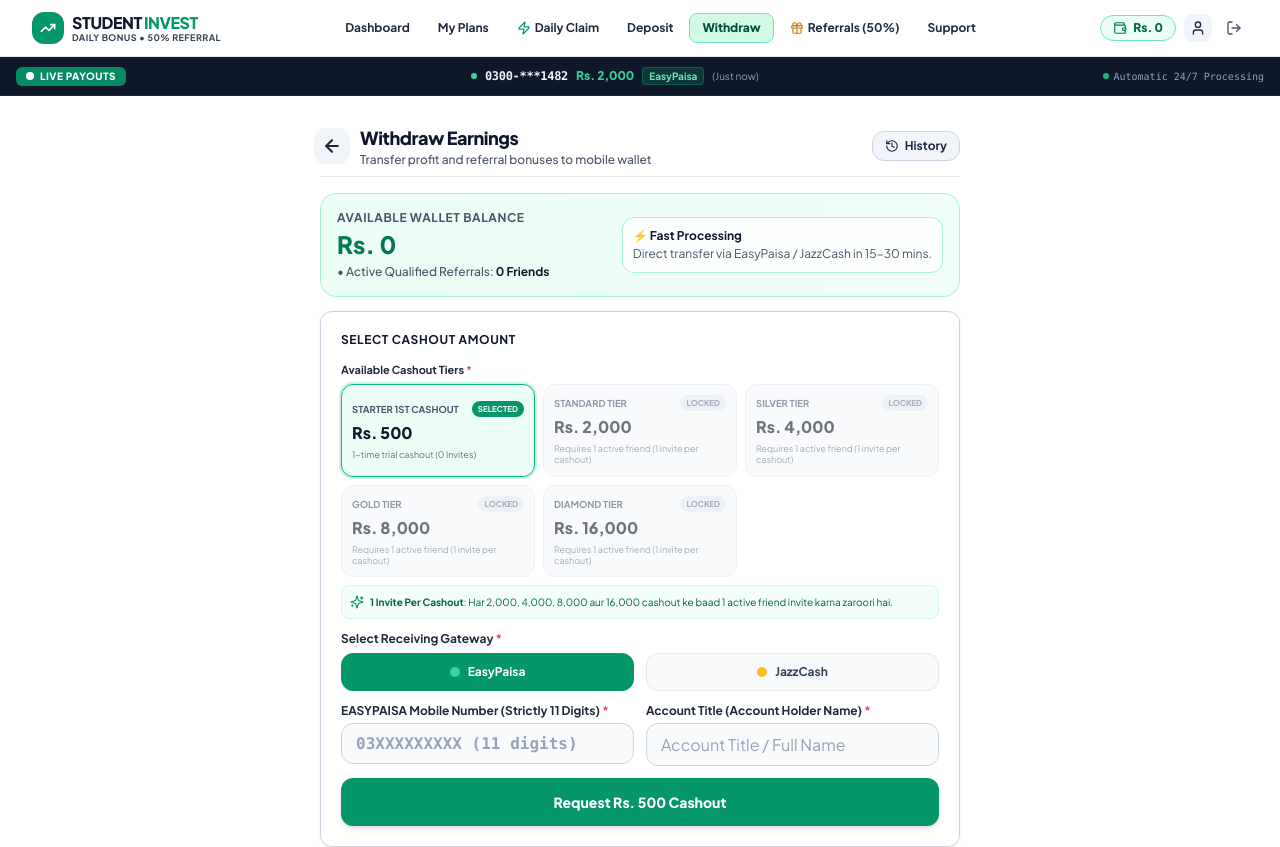
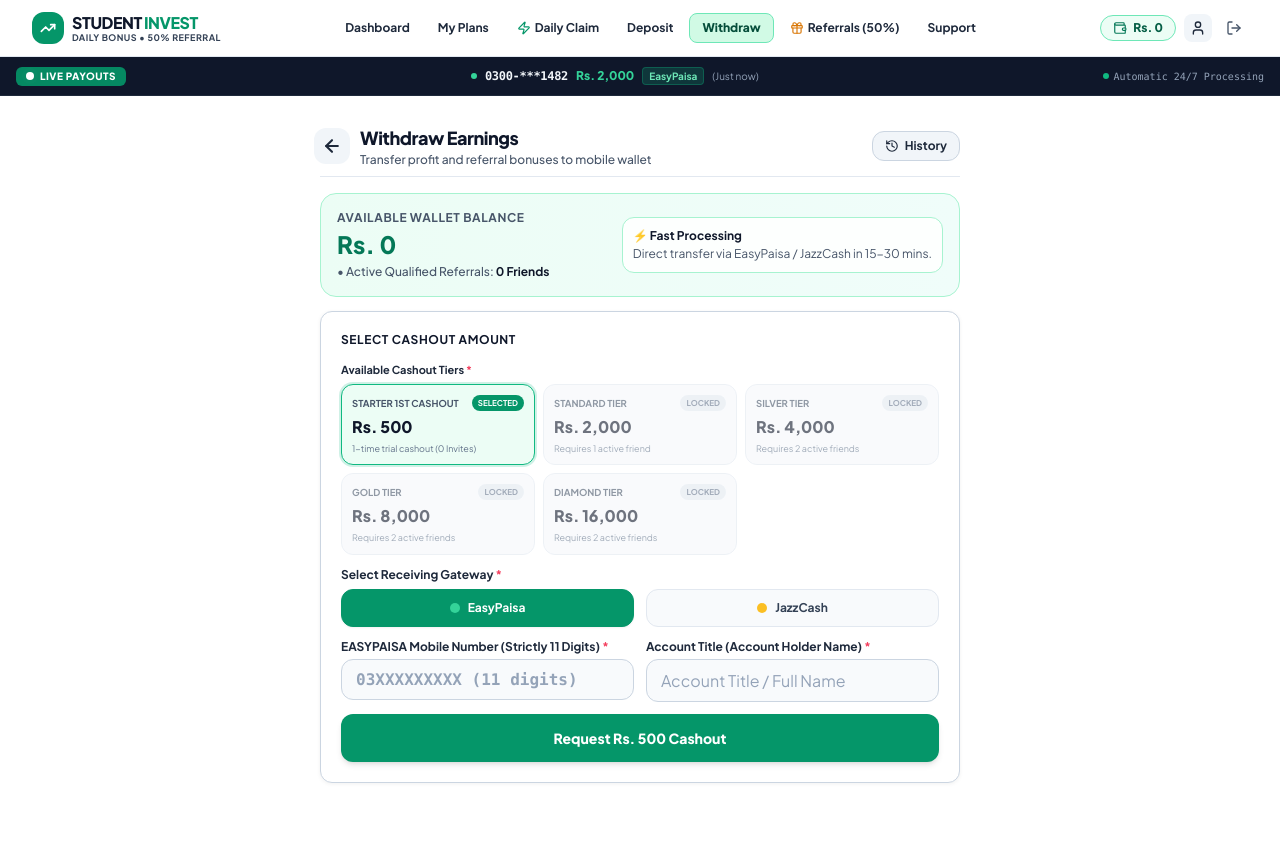
Before and after one commit to saim29066-afk/online-work, a React (Vite) app in the folder frontend/: page /withdraw in a window 1280 px wide. Shown: the top 847 px of the page. Built offline with nearby package versions, Linux system fonts and the light colour scheme; no server answers; sample sign-in values are in the browser's storage.

Commit message:
Update tier policy: Rs 2000 requires 1 invite per cashout, Rs 4000+ requires 2 invites per cashout; remove bottom Urdu tip

```diff
--- a/frontend/src/pages/Withdraw.jsx
+++ b/frontend/src/pages/Withdraw.jsx
@@ -24,10 +24,10 @@
 
 const TIERS = [
   { amount: 500, label: 'Starter 1st Cashout', requiredInvites: 0, desc: '1-time trial cashout (0 Invites)' },
-  { amount: 2000, label: 'Standard Tier', requiredInvites: 1, desc: 'Requires 1 active friend (1 invite per cashout)' },
-  { amount: 4000, label: 'Silver Tier', requiredInvites: 1, desc: 'Requires 1 active friend (1 invite per cashout)' },
-  { amount: 8000, label: 'Gold Tier', requiredInvites: 1, desc: 'Requires 1 active friend (1 invite per cashout)' },
-  { amount: 16000, label: 'Diamond Tier', requiredInvites: 1, desc: 'Requires 1 active friend (1 invite per cashout)' }
+  { amount: 2000, label: 'Standard Tier', requiredInvites: 1, desc: 'Requires 1 active friend' },
+  { amount: 4000, label: 'Silver Tier', requiredInvites: 2, desc: 'Requires 2 active friends' },
+  { amount: 8000, label: 'Gold Tier', requiredInvites: 2, desc: 'Requires 2 active friends' },
+  { amount: 16000, label: 'Diamond Tier', requiredInvites: 2, desc: 'Requires 2 active friends' }
 ];
 
 const Withdraw = () => {
@@ -357,12 +357,6 @@
                 );
               })}
             </div>
-            <div className="mt-2 p-2 rounded-lg bg-emerald-50/60 border border-emerald-100 text-[10px] text-emerald-800 flex items-center gap-1.5">
-              <Sparkles className="w-3.5 h-3.5 text-emerald-600 shrink-0" />
-              <span>
-                <strong>1 Invite Per Cashout</strong>: Har 2,000, 4,000, 8,000 aur 16,000 cashout ke baad 1 active friend invite karna zaroori hai.
-              </span>
-            </div>
           </div>
 
           {/* Gateway Selector */}
```
Also changed, not shown: 1 other file (tests, documents, lock files or other folders).
